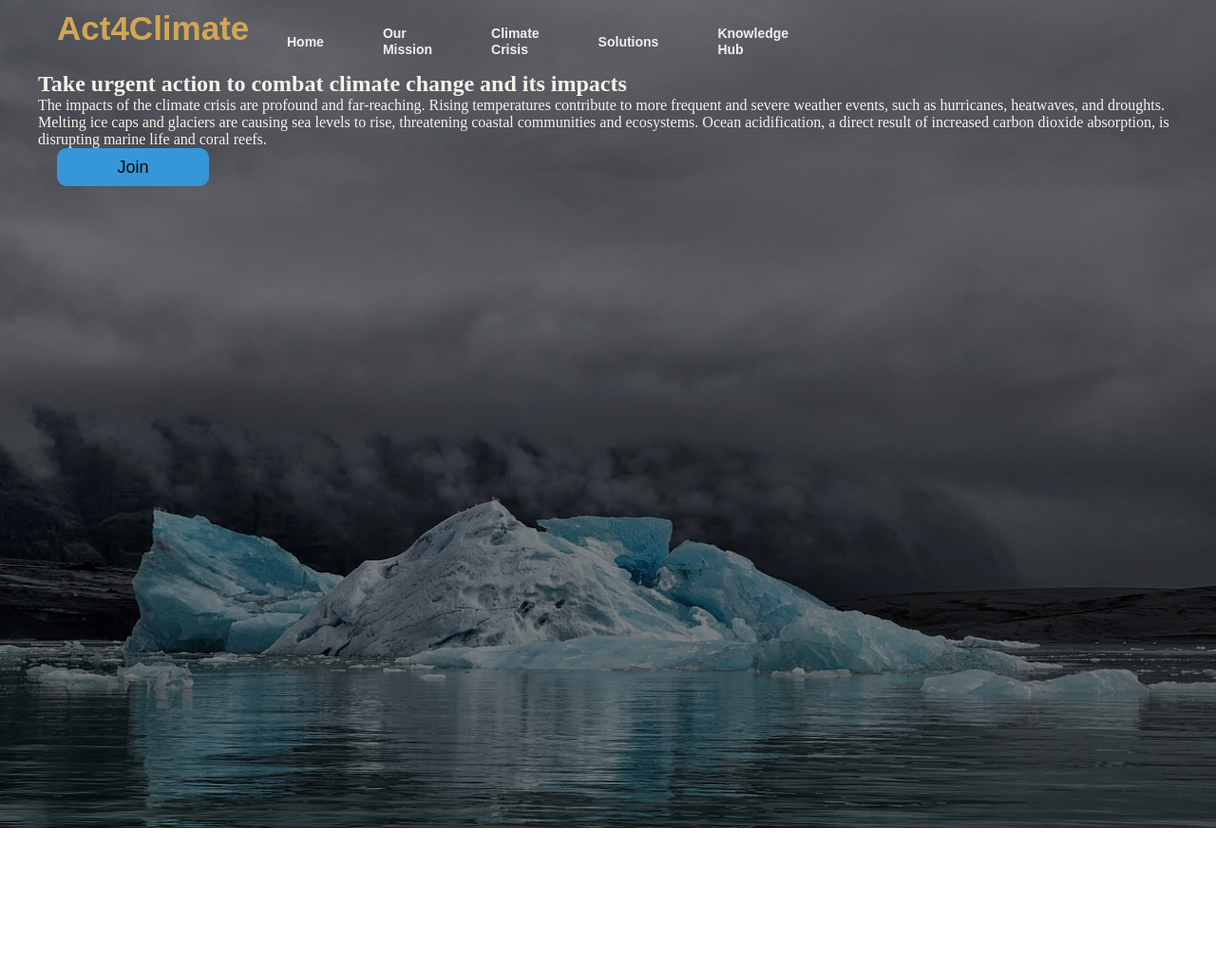
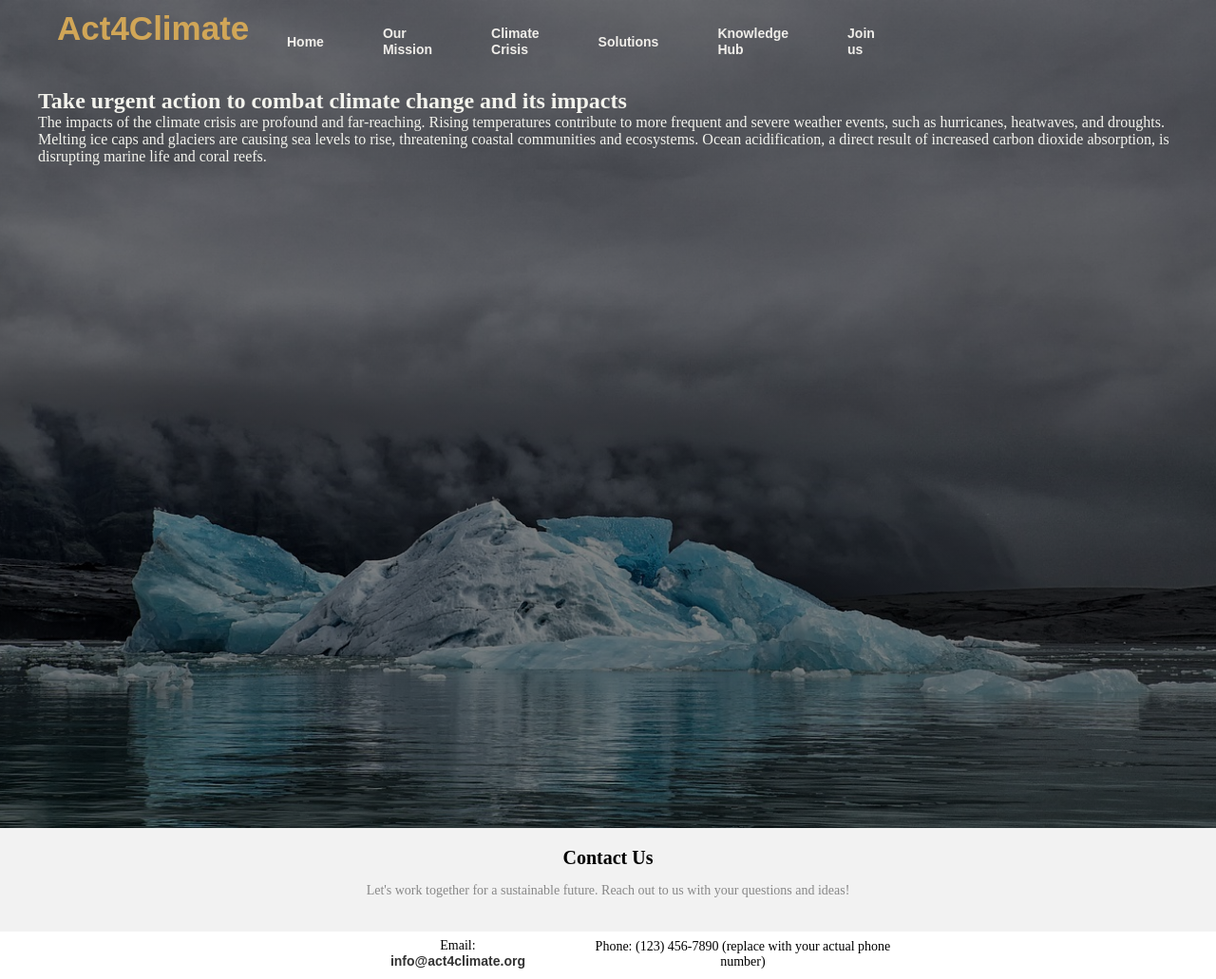
Before and after one commit to Carnit/IBM_SKILLbuild, a plain HTML site: page Front_end/html_files/index.html in a window 1280 px wide. Shown: the whole page at 95% size. Before the commit the page ends 872 px from the top, so only its background shows below. Drawn offline with Linux system fonts and the light colour scheme.

Commit message:
updated files

```diff
--- a/Front_end/css_files/style.css
+++ b/Front_end/css_files/style.css
@@ -1,4 +1,4 @@
-*{
+* {
     margin: 0;
     padding: 0%;
 }
@@ -30,20 +30,18 @@
     padding: 20px;
     float: left;
     padding-top: 10px;
-
 }
 
 .menu {
     width: 400px;
     float: left;
     height: 70px;
-
 }
 
 ul {
     float: left;
     display: flex;
-    justify-self: center;
+    justify-content: center;
     align-items: center;
 }
 
@@ -62,10 +60,10 @@ ul li a {
     transition: 0.4s ease-in-out;
 }
 
-
 ul li a:hover {
     color: rgb(235, 5, 5);
 }
+
 .content {
     width: 1200px;
     height: auto;
@@ -82,9 +80,19 @@ ul li a:hover {
     line-height: 30px;
 }
 
+/*.content h2{
+    font-family: "Times New Roman";
+    color: black;
+    font-size: 30px;
+    padding-left: 20px;
+    margin-top: 9%;
+    letter-spacing: 2px;
+}*/
+
 .content h1 {
-    font-family: 'Times New Roman';
-    font-size: 50px;
+    font-family: "Times New Roman";
+    font-size: 30px;
+    color: aliceblue;
     padding-left: 20px;
     margin-top: 9%;
     letter-spacing: 2px;
@@ -100,15 +108,57 @@ ul li a:hover {
     font-size: 18px;
     border-radius: 10px;
     cursor: pointer;
-    transition: .4s ease;
+    transition: 0.4s ease;
 }
 
 .content .cn a {
     text-decoration: none;
     color: black;
-    transition: .3s ease;
+    transition: 0.3s ease;
 }
 
 .cn:hover {
     background-color: aliceblue;
 }
+
+/* Footer Styling */
+
+footer {
+    background-color: #f2f2f2;
+    padding: 20px 0;
+    text-align: center;
+}
+
+.contact-us {
+    max-width: 600px;
+    margin: auto;
+}
+
+.contact-us h3 {
+    font-size: 20px;
+    margin-bottom: 15px;
+}
+
+.contact-us p {
+    font-size: 14px;
+    color: #888;
+    margin-bottom: 15px;
+}
+
+.contact-us ul {
+    list-style: none;
+    padding: 0;
+}
+
+.contact-us li {
+    margin-bottom: 10px;
+}
+
+.contact-us li a {
+    color: #333;
+    text-decoration: none;
+}
+
+.contact-us li a:hover {
+    text-decoration: underline;
+}
--- a/Front_end/html_files/index.html
+++ b/Front_end/html_files/index.html
@@ -15,7 +15,6 @@
                 <div class="icon">
                     <h2 class="logo">Act4Climate</h2>
                 </div>
-
                 <div class="menu">
                     <ul>
                         <li><a href="#">Home</a></li>
@@ -23,10 +22,11 @@
                         <li><a href="#">Climate Crisis</a></li>
                         <li><a href="#">Solutions</a></li>
                         <li><a href="#">Knowledge Hub</a></li>
+                        <li><a href="#">Join us</a></li>
                     </ul>
                 </div>
             </div>
-
+<br/>
             <div class="content">
                 <h2>Take urgent action to combat climate change and its impacts</h2>
                 <p>The impacts of the climate crisis are profound and far-reaching. Rising temperatures contribute
@@ -34,11 +34,21 @@
                     caps and glaciers are causing sea levels to rise, threatening coastal communities and ecosystems.
                     Ocean acidification, a direct result of increased carbon dioxide absorption, is disrupting marine
                     life and coral reefs.</p>
-                <button class="cn"><a href="#">Join</a></button>
             </div>
         </div>
     </header>
 
+    <footer>
+        <div class="contact-us">
+            <h3>Contact Us</h3>
+            <p>Let's work together for a sustainable future. Reach out to us with your questions and ideas!</p>
+            <ul>
+                <li>Email: <a href="mailto:info@act4climate.org">info@act4climate.org</a></li>
+                <li>Phone: (123) 456-7890 (replace with your actual phone number)</li>
+            </ul>
+        </div>
+    </footer>
+
 </body>
 
 </html>
```
